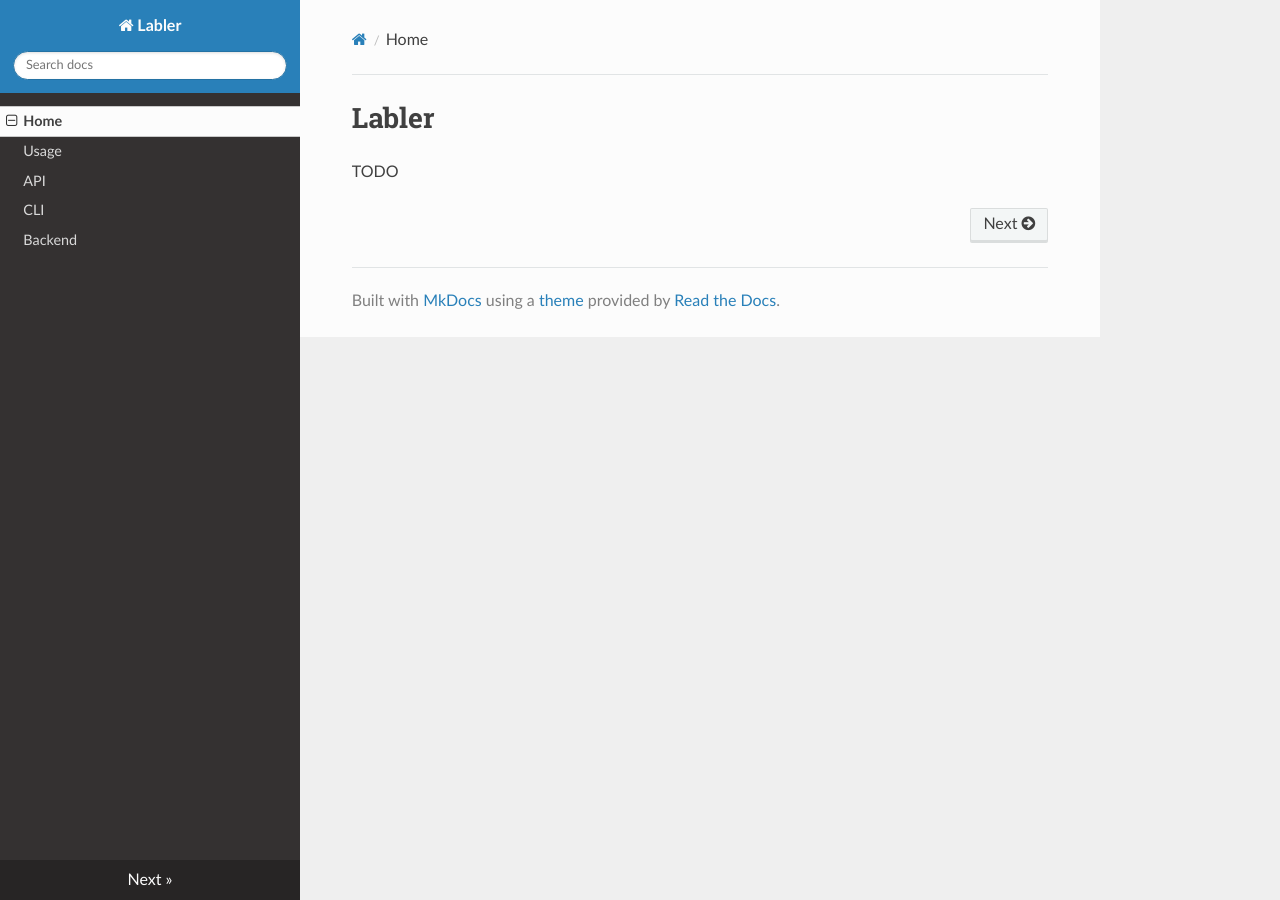
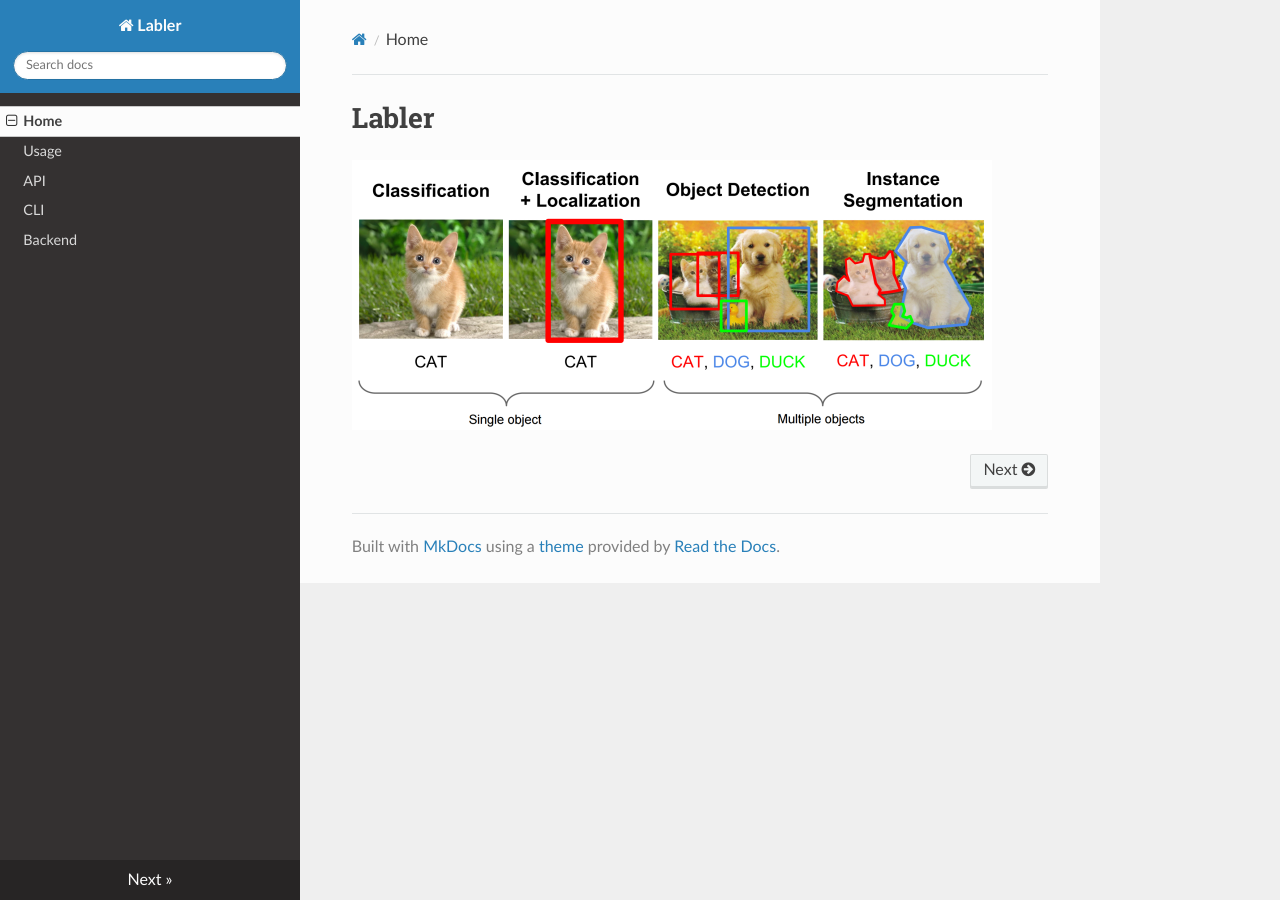
Before and after one commit to thenetcircle/coop-labler, an MkDocs documentation site: the page built from docs/index.md, in a window 1280 px wide. Built offline with MkDocs 1.6.1, drawn with Linux system fonts in a browser that asks for light colours; nearby versions of some CDN libraries.

Commit message:
project types image

```diff
--- a/docs/index.md
+++ b/docs/index.md
@@ -1,3 +1,3 @@
 # Labler
 
-TODO
+[![Project Types](https://raw.githubusercontent.com/thenetcircle/coop-labler/master/docs/project-types.png)](https://raw.githubusercontent.com/thenetcircle/coop-labler/master/docs/project-types.png)
```
